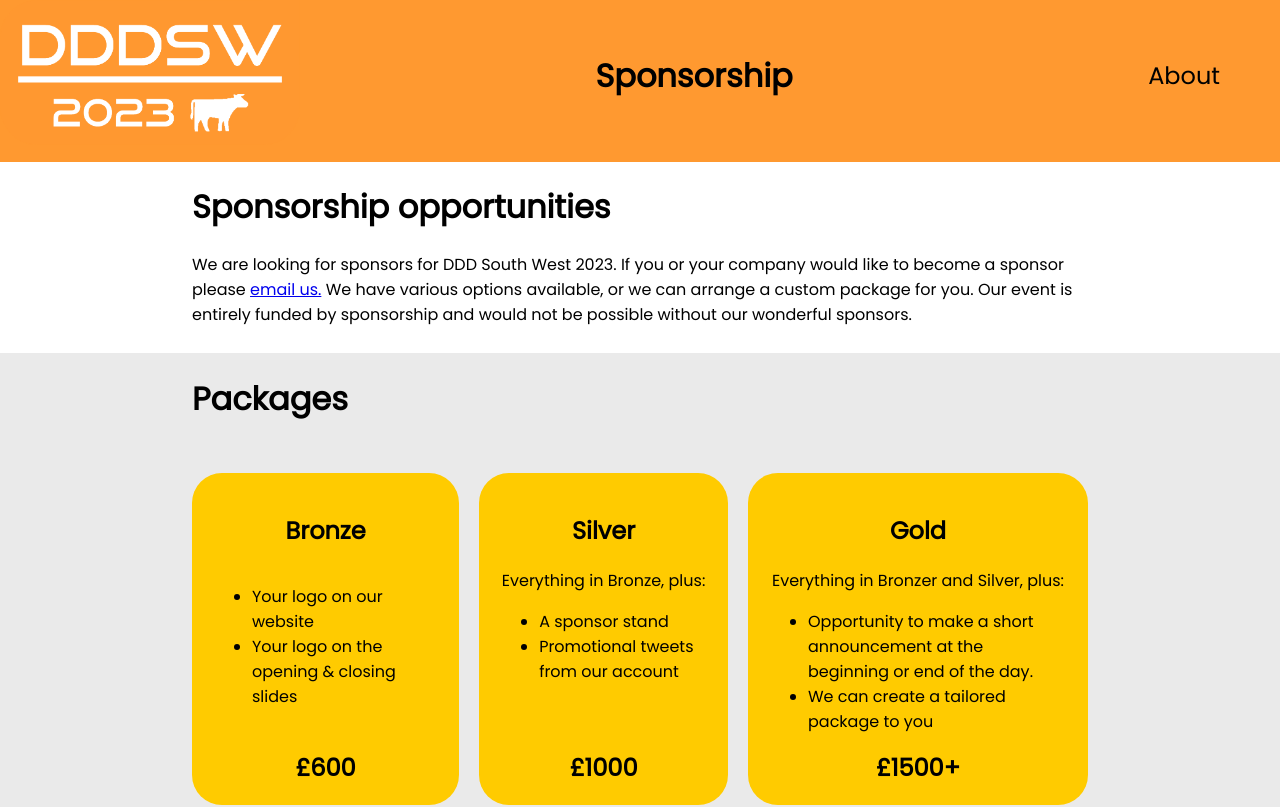
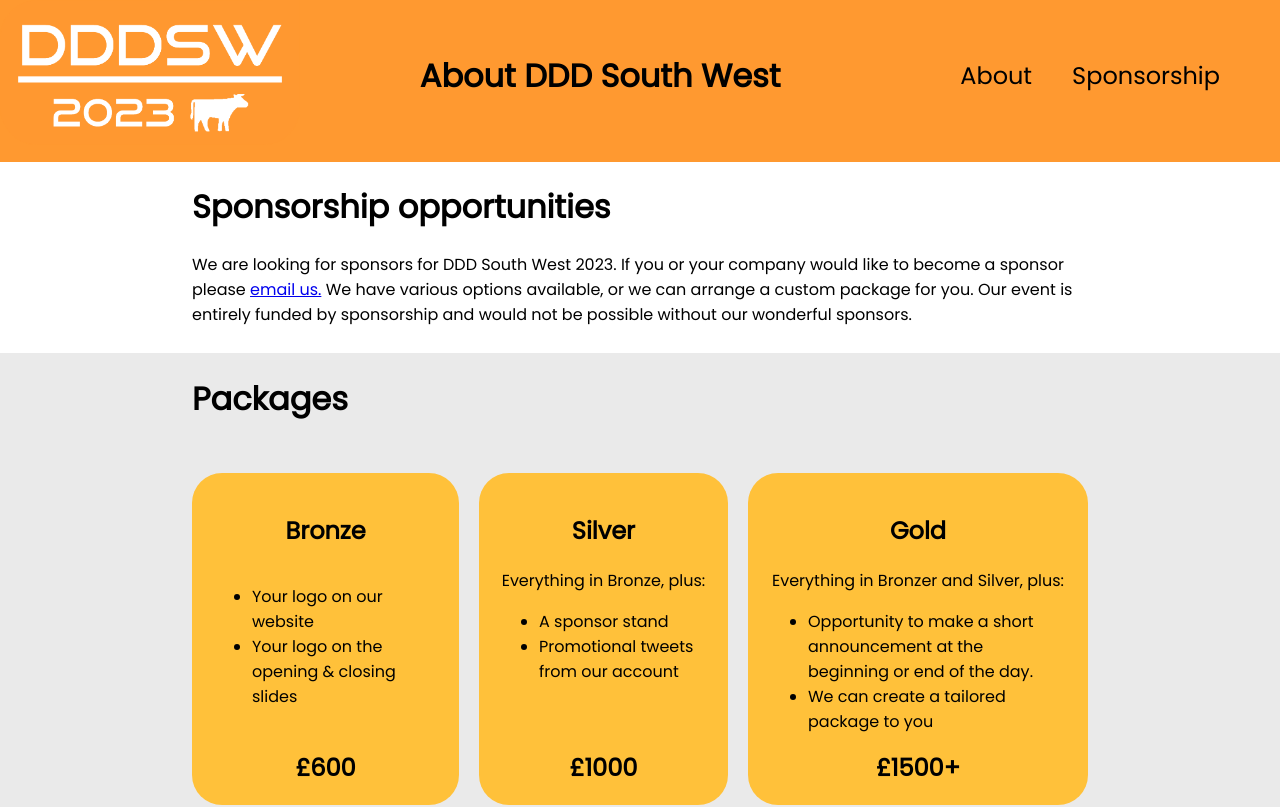
Before and after one commit to dddsw/dddsw-web, a SvelteKit app: page /sponsorship in a window 1280 px wide. Shown: the top 807 px of the page. Built offline with nearby package versions, Linux system fonts and the light colour scheme.

Commit message:
Refactored into shared layout

```diff
--- a/src/lib/Navbar.svelte
+++ b/src/lib/Navbar.svelte
@@ -1,21 +1,17 @@
 <script>
 	export let shadow = false;
-	export let currentRoute = '';
 
 	let navItems = [
 		{ text: 'About', href: '/about' },
 		{ text: 'Sponsorship', href: '/sponsorship' }
-		// { text: 'DDDSW 2023', href: '/todo' }
 	];
 </script>
 
 <nav>
 	{#each navItems as navItem}
-		{#if currentRoute !== navItem.href}
-			<div class="nav-button" class:shadow={shadow === true}>
-				<a href={navItem.href}>{navItem.text}</a>
-			</div>
-		{/if}
+		<div class="nav-button" class:shadow={shadow === true}>
+			<a href={navItem.href}>{navItem.text}</a>
+		</div>
 	{/each}
 </nav>
 
--- /dev/null
+++ b/src/routes/+layout.svelte
@@ -0,0 +1,59 @@
+<script>
+	import Footer from '$lib/Footer.svelte';
+	import Navbar from '$lib/Navbar.svelte';
+	import { page } from '$app/stores';
+
+	$: homepage = $page.url.pathname === '/';
+</script>
+
+<div class="container">
+	{#if !homepage}
+		<div class="primary-bg">
+			<div class="section header">
+				<a href="/"><img src="../images/logo.png" alt="The DDD South West logo" class="logo" /></a>
+				<h1>About DDD South West</h1>
+				<Navbar />
+			</div>
+		</div>
+	{/if}
+
+	<slot />
+
+	{#if !homepage}
+		<div class="quaternary-bg">
+			<div class="text-center">
+				<h2>By the community, for the community</h2>
+			</div>
+		</div>
+	{/if}
+
+	<Footer />
+</div>
+
+<style>
+	.header {
+		display: flex;
+		align-items: center;
+		flex-direction: column;
+		text-align: center;
+		width: 100%;
+	}
+
+	@media (min-width: 576px) {
+		.header {
+			justify-content: space-between;
+			flex-direction: row;
+			text-align: left;
+		}
+	}
+
+	.logo {
+		max-width: 150px;
+	}
+
+	@media (min-width: 768px) {
+		.logo {
+			max-width: 300px;
+		}
+	}
+</style>
--- a/src/routes/about/+page.svelte
+++ b/src/routes/about/+page.svelte
@@ -1,7 +1,5 @@
 <script lang="ts">
 	import CallToActions from '$lib/CallToActions.svelte';
-	import Footer from '$lib/Footer.svelte';
-	import Navbar from '$lib/Navbar.svelte';
 	import type { KeyPoint } from '../../types/KeyPoint.type';
 
 	let keyPoints: KeyPoint[] = [
@@ -23,23 +21,14 @@
 	];
 </script>
 
-<div class="container">
-	<div class="primary-bg">
-		<div class="section header">
-			<a href="/"><img src="../images/logo.png" alt="The DDD South West logo" class="logo" /></a>
-			<h1>About DDD South West</h1>
-			<Navbar currentRoute={'/about'} />
-		</div>
-	</div>
-
 <div class="secondary-bg">
 	<div class="section">
 		<h1>What to expect</h1>
 		<p>
-				DDD South West is a free one day technical event organised by developers for developers. It
-				is a day of learning, discussing, contributing and being part of the developer community in
-				the South West. Our goal is to provide free technical education, the opportunity to mix with
-				peers and to make and develop relationships in the .NET community.
+			DDD South West is a free one day technical event organised by developers for developers. It is
+			a day of learning, discussing, contributing and being part of the developer community in the
+			South West. Our goal is to provide free technical education, the opportunity to mix with peers
+			and to make and develop relationships in the .NET community.
 		</p>
 	</div>
 </div>
@@ -127,36 +116,7 @@
 	<CallToActions {keyPoints} />
 </div>
 
-	<div class="quaternary-bg">
-		<div class="text-center">
-			<h2>By the community, for the community</h2>
-		</div>
-	</div>
-
-	<Footer />
-</div>
-
 <style>
-	.header {
-		display: flex;
-		align-items: center;
-		flex-direction: column;
-		text-align: center;
-		width: 100%;
-	}
-
-	@media (min-width: 576px) {
-		.header {
-			justify-content: space-between;
-			flex-direction: row;
-			text-align: left;
-		}
-	}
-
-	.logo {
-		max-width: 300px;
-	}
-
 	.team-container {
 		display: flex;
 		flex-wrap: wrap;
--- a/src/routes/sponsorship/+page.svelte
+++ b/src/routes/sponsorship/+page.svelte
@@ -1,7 +1,4 @@
 <script lang="ts">
-	import Footer from '$lib/Footer.svelte';
-	import Navbar from '$lib/Navbar.svelte';
-
 	let refreshmentPackages = [
 		{ title: 'Breakfast', price: '£300', claimed: false },
 		{ title: 'Snacks throughout the day', price: '£300', claimed: false },
@@ -10,14 +7,6 @@
 	];
 </script>
 
-<div class="container">
-	<div class="primary-bg">
-		<div class="section header">
-			<a href="/"><img src="../images/logo.png" alt="The DDD South West logo" class="logo" /></a>
-			<h1>Sponsorship</h1>
-			<Navbar currentRoute={'/sponsorship'} />
-		</div>
-	</div>
 <div class="secondary-bg">
 	<div class="section">
 		<h1>Sponsorship opportunities</h1>
@@ -33,7 +22,7 @@
 	<div class="section">
 		<h1>Packages</h1>
 		<div class="options-container">
-				<div class="primary-bg option">
+			<div class="primary-bg option boop-effect">
 				<h2>Bronze</h2>
 				<ul>
 					<li>Your logo on our website</li>
@@ -41,7 +30,7 @@
 				</ul>
 				<span class="price">£600</span>
 			</div>
-				<div class="primary-bg option">
+			<div class="primary-bg option boop-effect">
 				<h2>Silver</h2>
 				Everything in Bronze, plus:
 				<ul>
@@ -50,7 +39,7 @@
 				</ul>
 				<span class="price">£1000</span>
 			</div>
-				<div class="primary-bg option">
+			<div class="primary-bg option boop-effect">
 				<h2>Gold</h2>
 				Everything in Bronzer and Silver, plus:
 				<ul>
@@ -65,7 +54,7 @@
 		<p>With your company name and logo displayed alongside.</p>
 		<div class="options-container options-container-small">
 			{#each refreshmentPackages as refreshmentPackage}
-					<div class="primary-bg option-small" class:claimed={refreshmentPackage.claimed}>
+				<div class="primary-bg option-small boop-effect" class:claimed={refreshmentPackage.claimed}>
 					{refreshmentPackage.title} <span class="price">{refreshmentPackage.price}</span>
 					{#if refreshmentPackage.claimed}
 						<sub>This item has been sponsored</sub>
@@ -74,7 +63,7 @@
 			{/each}
 		</div>
 
-			All of the above include:
+		As well as supporting the community, sponsorship offers:
 		<ul>
 			<li>The opportunity to talk to the exact people you want to recruit or sell to.</li>
 			<li>
@@ -88,37 +77,7 @@
 	</div>
 </div>
 
-	<div class="quaternary-bg">
-		<div class="text-center">
-			<h2>By the community, for the community</h2>
-		</div>
-	</div>
-	<Footer />
-</div>
-
 <style>
-	/* repeating  with about*/
-	.header {
-		display: flex;
-		align-items: center;
-		flex-direction: column;
-		text-align: center;
-		width: 100%;
-	}
-
-	@media (min-width: 576px) {
-		.header {
-			justify-content: space-between;
-			flex-direction: row;
-			text-align: left;
-		}
-	}
-
-	.logo {
-		max-width: 300px;
-	}
-	/* repeating */
-
 	.options-container {
 		display: flex;
 		flex-direction: column;
@@ -149,7 +108,7 @@
 		display: flex;
 		flex-direction: column;
 		justify-content: space-between;
-		background-color: #ffcb00;
+		background-color: #ffc13a;
 	}
 
 	.option-small {
--- a/static/global.css
+++ b/static/global.css
@@ -7,6 +7,8 @@ body {
 html {
 	height: 100%;
 }
+
+/* BUILDING BLOCKS */
 
 .container {
 	display: flex;
@@ -33,6 +35,8 @@ html {
 	}
 }
 
+/* BG COLOUR PALETTE */
+
 .primary-bg {
 	background-color: #ff9930;
 }
@@ -49,6 +53,8 @@ html {
 	background-color: #96c6ca;
 }
 
+/* TYPOGRAPHY */
+
 @media (min-width: 1400px) {
 	p {
 		font-size: 1.25rem;
@@ -58,3 +64,19 @@ html {
 .text-center {
 	text-align: center;
 }
+
+/* ANIMATIONS */
+
+.boop-effect {
+	-webkit-transform: perspective(1px) translateZ(0);
+	transform: perspective(1px) translateZ(0);
+	-webkit-transition-duration: 0.3s;
+	transition-duration: 0.2s;
+	-webkit-transition-property: transform;
+	transition-property: transform;
+}
+
+.boop-effect:hover {
+	-webkit-transform: scale(0.9);
+	transform: scale(0.9);
+}
```
Also changed, not shown: src/routes/+page.svelte (+5 -29 lines). Lines whose indentation alone changed are shown as unchanged.
